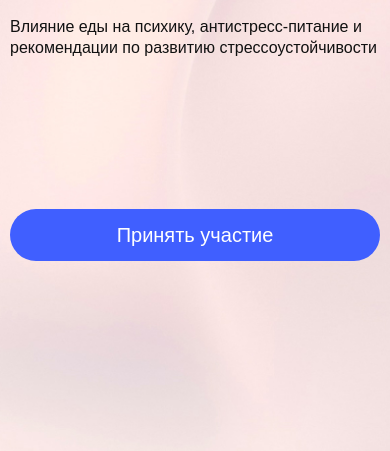
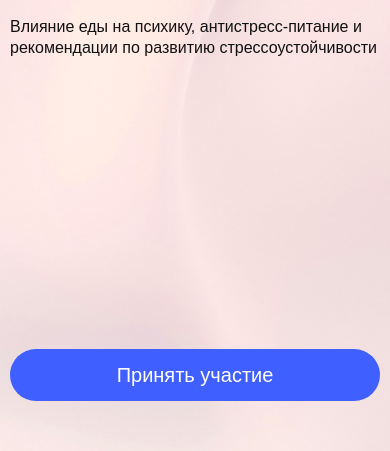
Before and after one commit to Ksenchik/university, a website: page src/index.html in a window 390 px wide. Shown: the part 393-844 px from the top of the page. Drawn offline with nearby package versions, Linux system fonts and the light colour scheme; files that its build step writes are made by us from their sources; files whose address does not match are found by name.

Commit message:
fix: main btn

```diff
--- a/src/css/pages/_main.scss
+++ b/src/css/pages/_main.scss
@@ -9,13 +9,17 @@
   display: flex;
   align-items: flex-end;
   @media (max-width: 768px){
-    align-items: flex-start;
+    display: block;
   }
 }
 
 .main__wrap{
   display: flex;
   flex-direction: column;
+  @media (max-width: 768px){
+    min-height: 100vh;
+    justify-content: space-between;
+  }
 }
 
 .main__pre-block{
@@ -113,7 +117,7 @@
   font-family: $second-family;
   @media (max-width: 768px){
     height: 52px;
-    margin: 150px 0 0;
+    margin: auto 0 50px;
   }
 }
 
--- a/src/index.html
+++ b/src/index.html
@@ -66,11 +66,11 @@
               <input class="header__modal-phone header__input" type="text" name="name" id="" placeholder="E-телефон">
               <button type="submit" class="header__modal-btn">Отправить заявку</button>
               <p class="header__modal-text">Нажимая кнопку, вы подтверждаете, что принимаете условия пользовательского соглашения и ознакомлены с <a class="header__modal-link" href="#">Политикой конфиденциальности</a></p>
-              <button class="header__modal-close">
+              <div class="header__modal-close">
                 <svg>
                   <use xlink:href="assets/svgSprite/sprite.svg#close"></use>
                </svg>
-              </button>
+              </в>
             </div>
           </form>
 
```
Also changed, not shown: dist/css/css/style.min.css, dist/index.html, dist/js/main.min.js, 1 other file.
